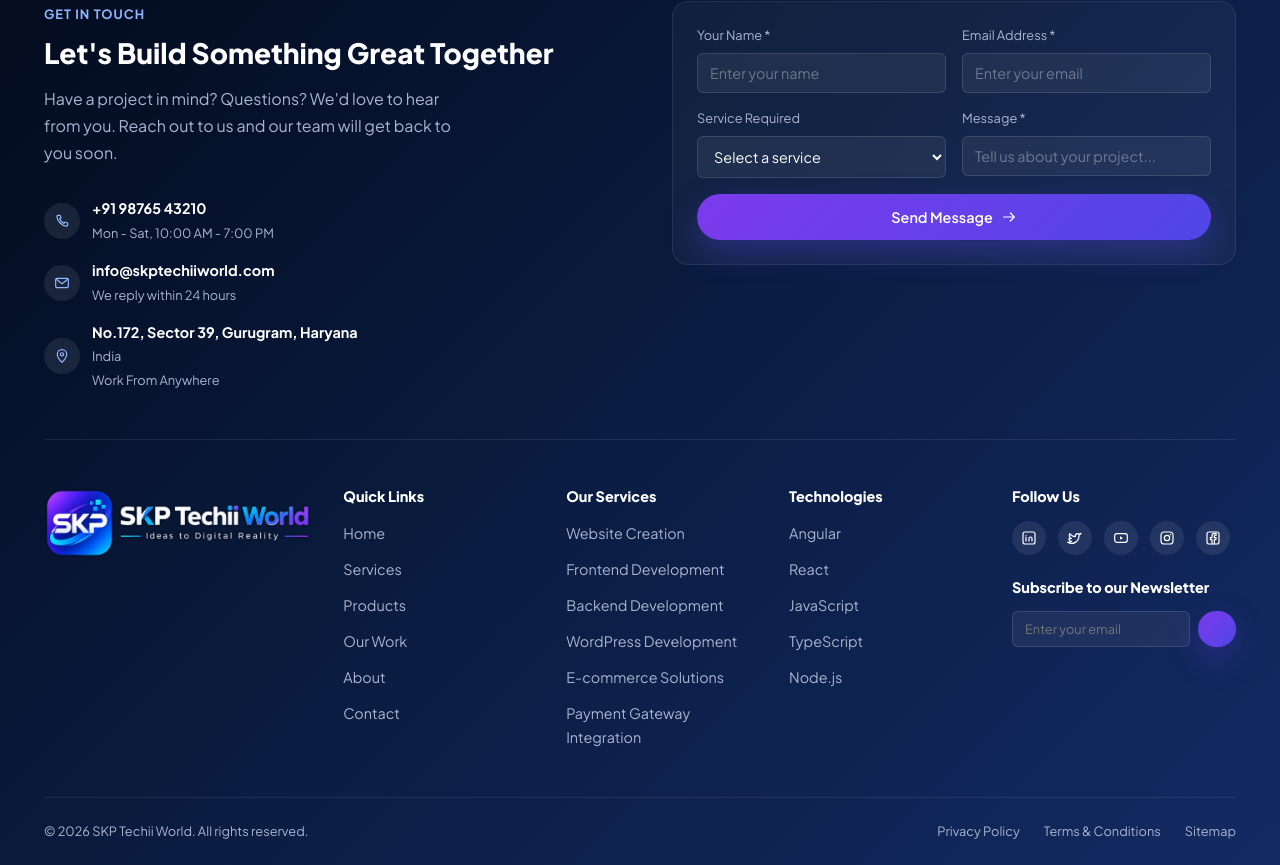
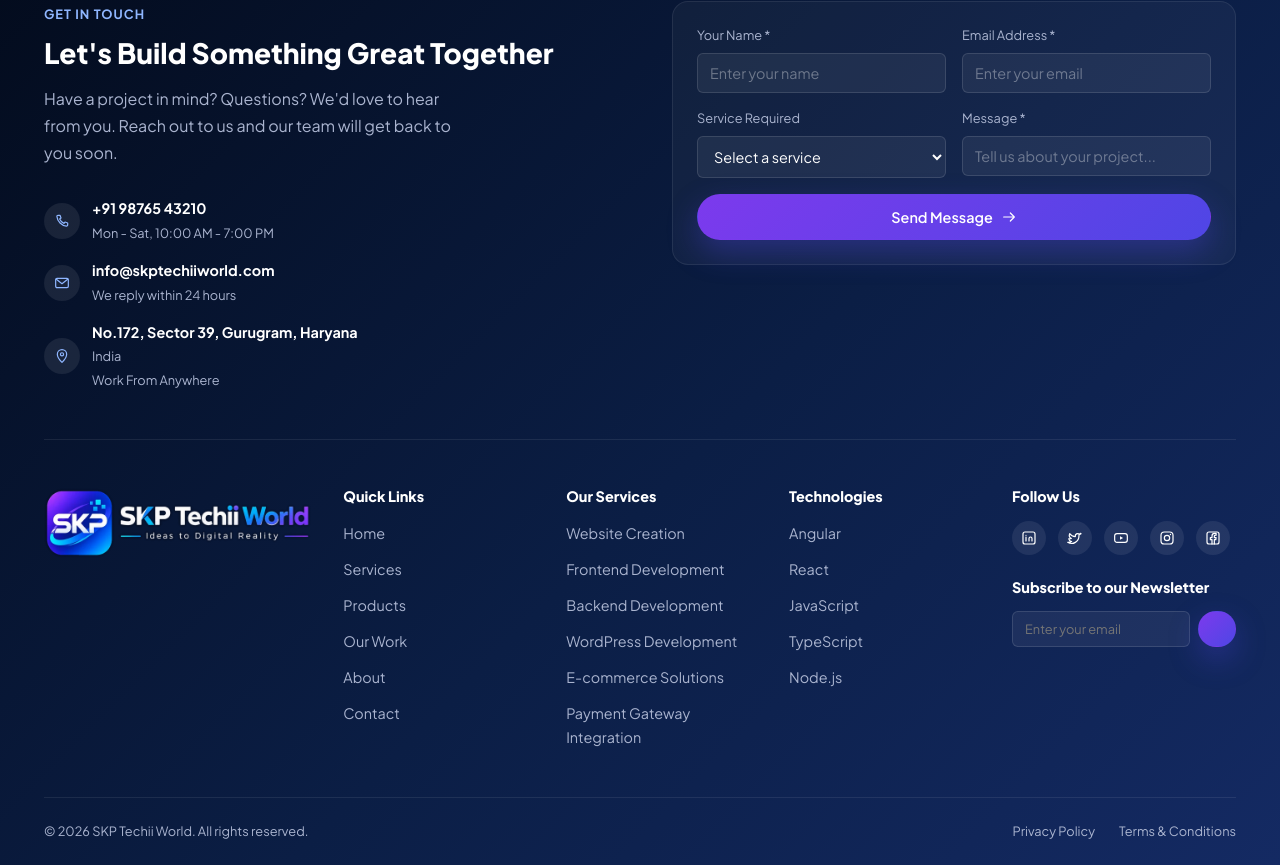
Before and after one commit to technicalmastersp/skptechiiworld, an Angular app: page / in a window 1280 px wide. Shown: the part 5712-6577 px from the top of the page. Built offline with nearby package versions, Linux system fonts and the light colour scheme.

Commit message:
removed the sitemap.xml file url from the footer

```diff
--- a/src/app/shared/components/footer/footer.component.ts
+++ b/src/app/shared/components/footer/footer.component.ts
@@ -101,7 +101,6 @@ import { COMPANY, FOOTER_LINKS } from '../../../core/data/site-data';
           <div class="footer__legal">
             <a routerLink="/">Privacy Policy</a>
             <a routerLink="/">Terms &amp; Conditions</a>
-            <a routerLink="/">Sitemap</a>
           </div>
         </div>
       </div>
```
Also changed, not shown: 1 other file (tests, documents, lock files or other folders).
